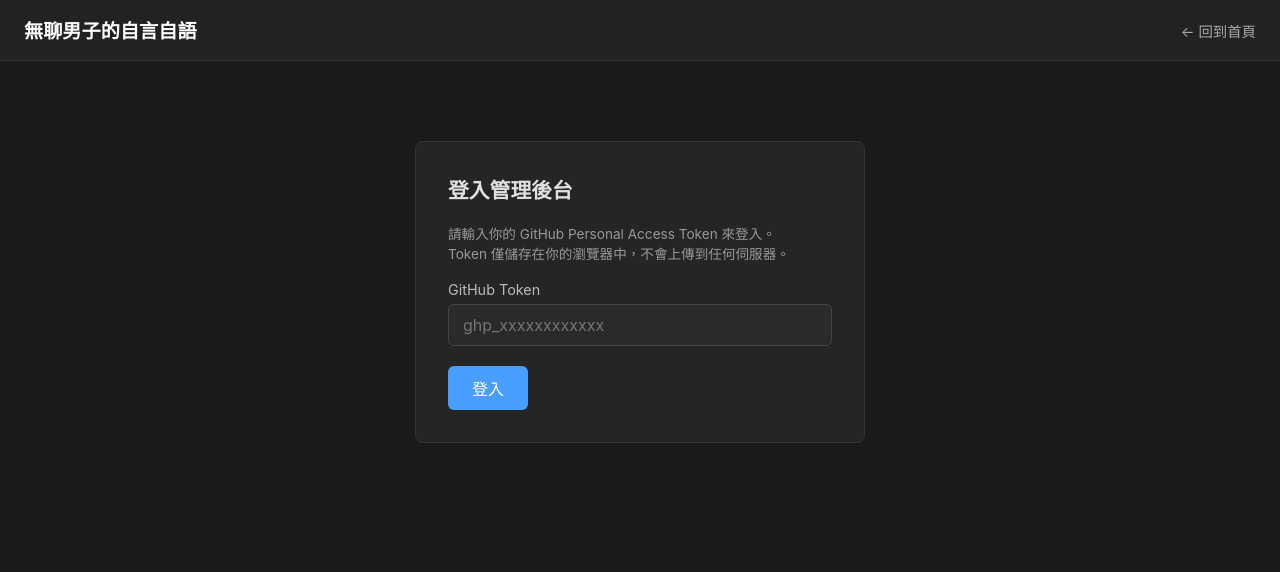
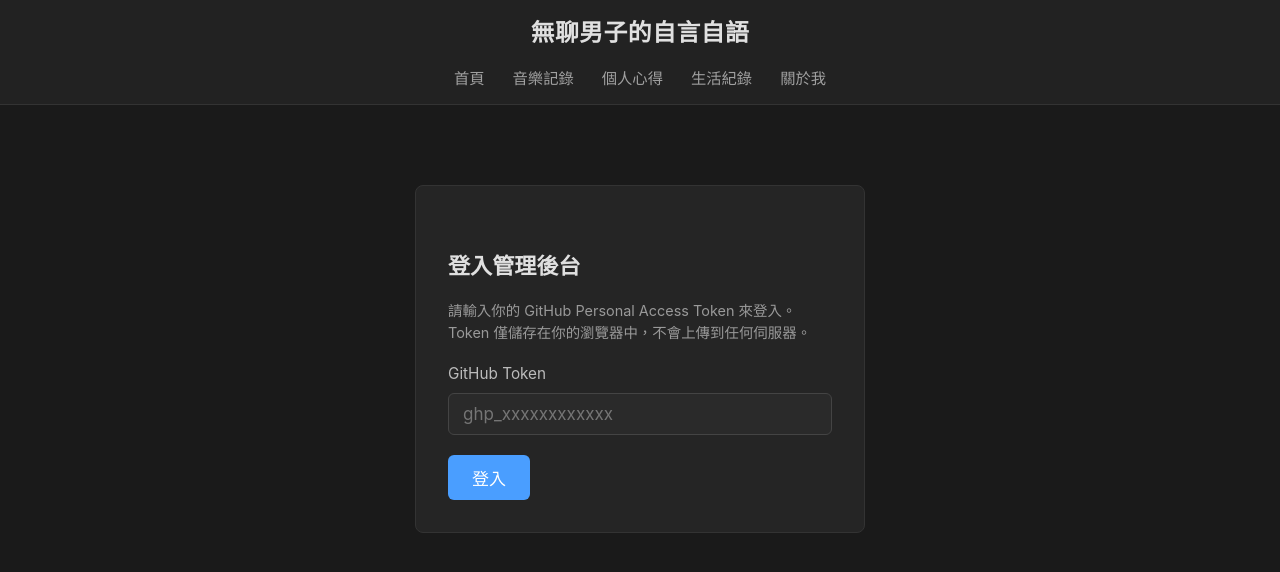
Before and after one commit to TediousMan/tediousman.github.io, a Jekyll site: the page built from admin.html, in a window 1280 px wide. Shown: the top 572 px of the page. Built offline with Jekyll 4.4.1, drawn with Linux system fonts in a browser that asks for light colours; part of the change alters nothing that is shown.

Commit message:
Integrate blog header into admin page, simplify logout

```diff
--- a/_includes/header.html
+++ b/_includes/header.html
@@ -13,9 +13,9 @@
         <li id="nav-admin-dropdown" class="nav-dropdown" style="display:none;">
           <button class="dropdown-toggle" onclick="toggleAdminDropdown(event)">管理 ▾</button>
           <ul class="dropdown-menu" id="adminDropdownMenu">
-            <li><a href="#" onclick="openAdminPanel('editor');return false;">發表文章</a></li>
-            <li><a href="#" onclick="openAdminPanel('posts');return false;">文章管理</a></li>
-            <li><a href="#" onclick="openAdminPanel('analytics');return false;">數據分析</a></li>
+            <li><a href="{{ '/admin/' | relative_url }}#editor">發表文章</a></li>
+            <li><a href="{{ '/admin/' | relative_url }}#posts">文章管理</a></li>
+            <li><a href="{{ '/admin/' | relative_url }}#analytics">數據分析</a></li>
           </ul>
         </li>
         <li id="nav-logout-link" style="display:none; list-style:none;">
@@ -29,19 +29,12 @@
   </div>
 </header>
 
-<!-- Admin Panel Overlay -->
-<div id="admin-overlay" style="display:none; position:fixed; top:0; left:0; width:100%; height:100%; z-index:9999; background:#1a1a1a;">
-  <button onclick="closeAdminPanel()" style="position:fixed; top:14px; right:20px; background:none; border:1px solid #555; color:#ccc; font-size:0.9rem; cursor:pointer; padding:6px 14px; border-radius:4px; z-index:10000;">✕ 關閉</button>
-  <iframe id="admin-iframe" src="" style="width:100%; height:100%; border:none;"></iframe>
-</div>
-
 <script>
   document.querySelector('.nav-toggle').addEventListener('click', function() {
     document.querySelector('.nav-links').classList.toggle('open');
     this.classList.toggle('open');
   });
 
-  // Show admin nav if logged in
   (function() {
     const token = localStorage.getItem('gh_token');
     if (token) {
@@ -52,8 +45,7 @@
 
   function toggleAdminDropdown(e) {
     e.stopPropagation();
-    const menu = document.getElementById('adminDropdownMenu');
-    menu.classList.toggle('open');
+    document.getElementById('adminDropdownMenu').classList.toggle('open');
   }
 
   document.addEventListener('click', function() {
@@ -61,22 +53,11 @@
     if (menu) menu.classList.remove('open');
   });
 
-  function openAdminPanel(tab) {
-    document.getElementById('adminDropdownMenu').classList.remove('open');
-    document.getElementById('admin-iframe').src = '/admin/#' + tab;
-    document.getElementById('admin-overlay').style.display = 'block';
-    document.body.style.overflow = 'hidden';
-  }
-
-  function closeAdminPanel() {
-    document.getElementById('admin-overlay').style.display = 'none';
-    document.getElementById('admin-iframe').src = '';
-    document.body.style.overflow = '';
-  }
-
   function adminLogout() {
     localStorage.removeItem('gh_token');
+    localStorage.removeItem('ga_access_token');
     document.getElementById('nav-admin-dropdown').style.display = 'none';
     document.getElementById('nav-logout-link').style.display = 'none';
+    window.location.href = '/';
   }
 </script>
--- a/admin.html
+++ b/admin.html
@@ -7,7 +7,8 @@ permalink: /admin/
 <head>
   <meta charset="UTF-8">
   <meta name="viewport" content="width=device-width, initial-scale=1.0">
-  <title>發表文章 | {{ site.title }}</title>
+  <title>管理後台 | {{ site.title }}</title>
+  <link rel="stylesheet" href="{{ '/assets/css/main.css' | relative_url }}">
   <style>
     * { margin: 0; padding: 0; box-sizing: border-box; }
     body {
@@ -490,13 +491,10 @@ permalink: /admin/
   </style>
 </head>
 <body>
+{% include header.html %}
 
 <!-- Login Screen -->
 <div id="loginScreen">
-  <div class="admin-header">
-    <h1>{{ site.title }}</h1>
-    <a href="{{ '/' | relative_url }}">← 回到首頁</a>
-  </div>
   <div class="login-container">
     <h2>登入管理後台</h2>
     <p>請輸入你的 GitHub Personal Access Token 來登入。<br>Token 僅儲存在你的瀏覽器中，不會上傳到任何伺服器。</p>
@@ -513,14 +511,6 @@ permalink: /admin/
 
 <!-- Editor Screen -->
 <div id="editorScreen" style="display: none;">
-  <div class="admin-header">
-    <h1>管理後台</h1>
-    <div>
-      <a href="{{ '/' | relative_url }}" style="margin-right: 16px;">← 回到首頁</a>
-      <button class="logout-btn" onclick="logout()">登出</button>
-    </div>
-  </div>
-
   <div class="admin-nav">
     <button class="active" onclick="switchAdminTab('editor')">發表文章</button>
     <button onclick="switchAdminTab('posts')">文章管理</button>
@@ -777,21 +767,13 @@ permalink: /admin/
 
   function logout() {
     localStorage.removeItem('gh_token');
-    document.getElementById('loginScreen').style.display = '';
-    document.getElementById('editorScreen').style.display = 'none';
-    ['nav-admin-links','nav-posts-links','nav-analytics-links','nav-logout-link'].forEach(id => {
-      const el = document.getElementById(id);
-      if (el) el.style.display = 'none';
-    });
+    localStorage.removeItem('ga_access_token');
+    window.location.href = '/';
   }
 
   function showEditor() {
     document.getElementById('loginScreen').style.display = 'none';
     document.getElementById('editorScreen').style.display = '';
-    ['nav-admin-links','nav-posts-links','nav-analytics-links','nav-logout-link'].forEach(id => {
-      const el = document.getElementById(id);
-      if (el) el.style.display = '';
-    });
   }
 
   function switchTab(tab) {
```
